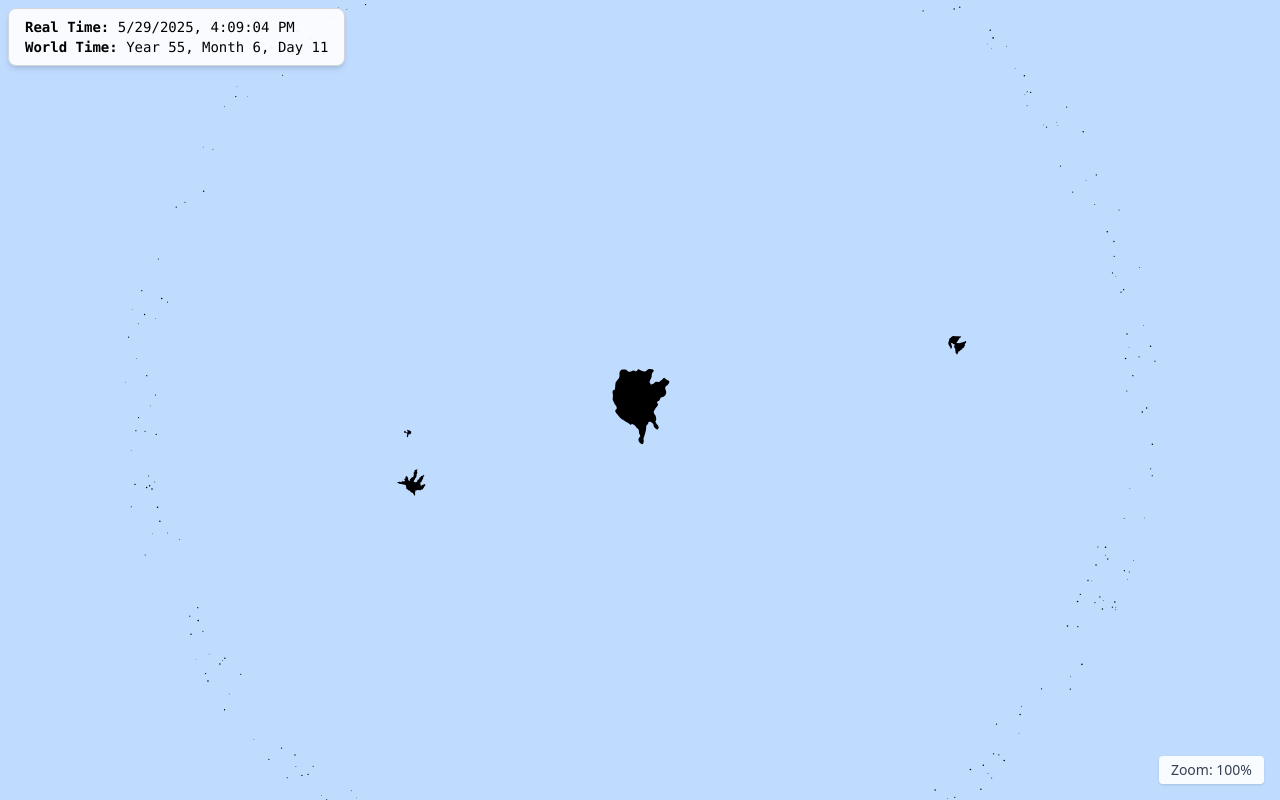
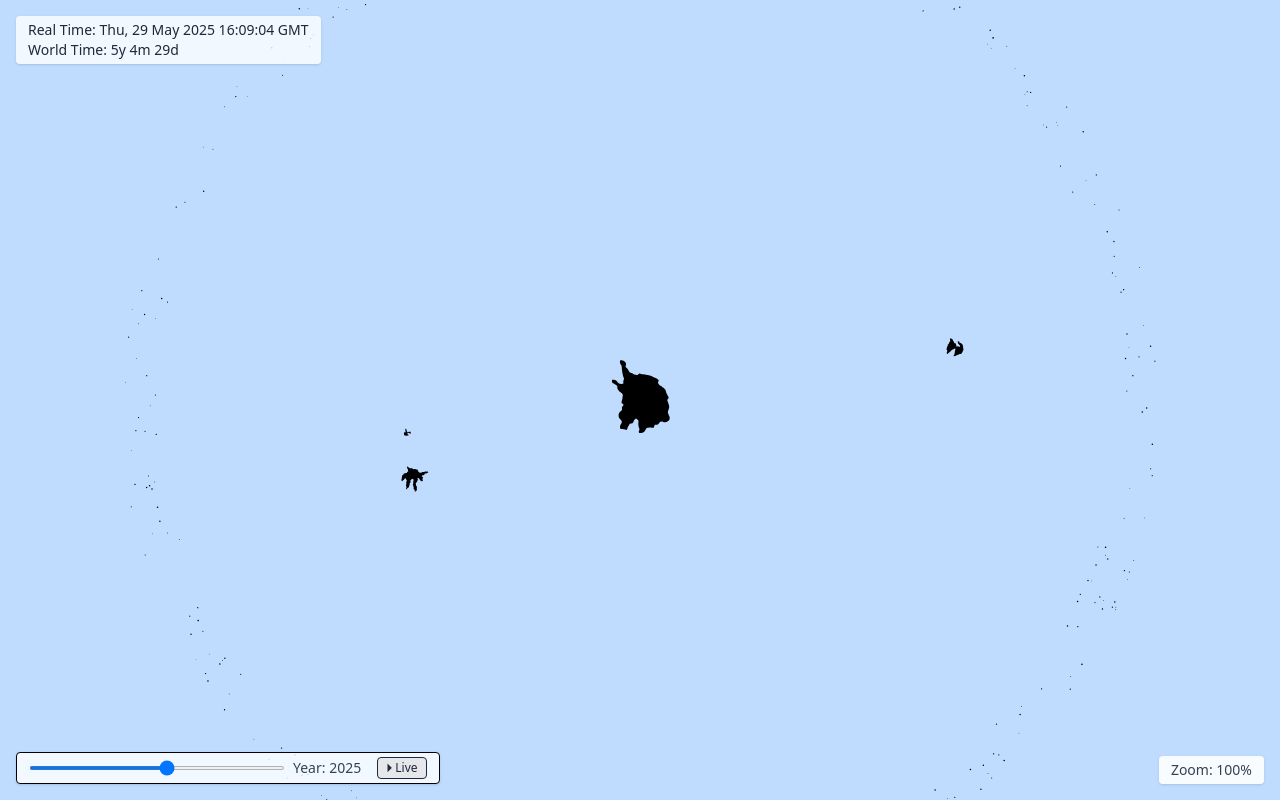
Before and after one commit to alex-stewart/orbital-ocean, a Preact app: page / in a window 1280 px wide. Built offline with nearby package versions, Linux system fonts and the light colour scheme.

Commit message:
timeline

```diff
--- a/public/data/islands.yml
+++ b/public/data/islands.yml
@@ -1,7 +1,7 @@
 central:
   id: central_island
   size: [100, 100]
-  spin_period_world_years: 50
+  spin_period_world_years: 10
 
 orbitals:
   - id: island_alpha
@@ -9,7 +9,7 @@ orbitals:
     orbit_radius: 300
     initial_angle: 0
     period_world_years: 1
-    spin_period_world_years: 50
+    spin_period_world_years: 10
 
     moons:
       - id: moon_alpha_1
@@ -17,14 +17,14 @@ orbitals:
         orbit_radius: 60
         initial_angle: 180
         period_world_years: 0.2
-        spin_period_world_years: 50
+        spin_period_world_years: 10
 
   - id: island_beta
     size: [30, 30]
     orbit_radius: 400
     initial_angle: 90
     period_world_years: 2
-    spin_period_world_years: 50
+    spin_period_world_years: 10
 
 asteroid_belts:
   - id: belt_alpha
--- a/src/App.jsx
+++ b/src/App.jsx
@@ -4,22 +4,22 @@ import { TimeHUD } from './components/TimeHUD.jsx';
 import { OrbitCanvas } from './components/OrbitCanvas.jsx';
 import { IslandInfoBox } from './components/IslandInfoBox.jsx';
 import { ZoomIndicator } from './components/ZoomIndicator.jsx';
-import { TIME_SCALE } from './utils/timeScale.js';
+import { TimelineBar } from './components/TimelineBar.jsx';
 
 export function App() {
   const [world, setWorld] = useState(null);
   const [zoom, setZoom] = useState(1);
   const [hoveredIsland, setHoveredIsland] = useState(null);
-
-  const [now, setNow] = useState(Date.now() / 1000);
+  const [realTime, setRealTime] = useState(Date.now() / 1000);
+  const [isLiveTime, setIsLiveTime] = useState(true);
 
   useEffect(() => {
+    if (!isLiveTime) return;
     const interval = setInterval(() => {
-      setNow(Date.now() / 1000);
+      setRealTime(Date.now() / 1000);
     }, 1000);
-
     return () => clearInterval(interval);
-  }, []);
+  }, [isLiveTime]);
 
   useEffect(() => {
     loadWorldYaml().then(setWorld);
@@ -27,16 +27,21 @@ export function App() {
 
   return (
     <div class="fixed inset-0 overflow-hidden">
-      <TimeHUD realTime={now} />
+      <TimeHUD realTime={realTime} />
       {world && (
         <OrbitCanvas
           world={world}
-          currentTime={now}
+          currentTime={realTime}
           hoveredIsland={hoveredIsland}
           setHoveredIsland={setHoveredIsland}
           setZoom={setZoom}
         />
       )}
+      <TimelineBar
+        realTime={realTime}
+        setRealTime={setRealTime}
+        setIsLiveTime={setIsLiveTime}
+      />
       <ZoomIndicator zoom={zoom} />
       {hoveredIsland && <IslandInfoBox island={hoveredIsland} />}
     </div>
--- a/src/components/TimeHUD.jsx
+++ b/src/components/TimeHUD.jsx
@@ -1,13 +1,15 @@
 import { getWorldTime } from '../utils/timeScale.js';
 
 export function TimeHUD({ realTime }) {
-  const world = getWorldTime(realTime);
-  const real = new Date(realTime * 1000).toLocaleString();
+  const date = new Date(realTime * 1000).toUTCString();
+  const worldTime = getWorldTime(realTime);
 
   return (
-    <div class="absolute top-2 left-2 bg-white/90 text-black text-sm font-mono rounded-lg px-4 py-2 shadow-md border border-gray-300">
-      <div><span class="font-semibold">Real Time:</span> {real}</div>
-      <div><span class="font-semibold">World Time:</span> Year {world.years}, Month {world.months + 1}, Day {world.days + 1}</div>
+    <div class="absolute top-4 left-4 bg-white/80 text-gray-800 px-3 py-1 rounded shadow text-sm">
+      <div>Real Time: {date}</div>
+      <div>
+        World Time: {worldTime.years}y {worldTime.months}m {worldTime.days}d
+      </div>
     </div>
   );
 }
--- /dev/null
+++ b/src/components/TimelineBar.jsx
@@ -0,0 +1,34 @@
+const MIN_REAL_TIME = 1577836800; // Jan 1, 2020
+const MAX_REAL_TIME = 1893456000; // Jan 1, 2030
+
+export function TimelineBar({ realTime, setRealTime, setIsLiveTime }) {
+  const year = new Date(realTime * 1000).getUTCFullYear();
+
+  const handleInput = (e) => {
+    setRealTime(parseFloat(e.target.value));
+    setIsLiveTime(false);
+  };
+
+  return (
+    <div class="absolute bottom-4 left-4 bg-white/80 rounded px-3 py-1 border text-sm shadow flex items-center gap-2 z-10">
+      <input
+        type="range"
+        min={MIN_REAL_TIME}
+        max={MAX_REAL_TIME}
+        value={realTime}
+        onInput={handleInput}
+        class="w-64 h-1"
+      />
+      <span class="text-gray-700 whitespace-nowrap">Year: {year}</span>
+      <button
+        onClick={() => {
+          setIsLiveTime(true);
+          setRealTime(Date.now() / 1000);
+        }}
+        class="ml-2 text-xs px-2 py-0.5 rounded border bg-gray-200 hover:bg-gray-300 text-gray-800"
+      >
+        ⏵ Live
+      </button>
+    </div>
+  );
+}
--- a/src/utils/timePhysics.js
+++ b/src/utils/timePhysics.js
@@ -7,10 +7,12 @@ export function computeOrbitalAngle({ initialAngle, periodWorldYears, realTimeSe
   return angle;
 }
 
-export function computeSpinAngle(currentWorldTime, spinPeriodYears) {
+export function computeSpinAngle(realTimeSeconds, spinPeriodYears) {
   if (!spinPeriodYears || spinPeriodYears <= 0 || spinPeriodYears === Infinity) return 0;
 
-  const secondsPerYear = 365 * 24 * 60 * 60;
-  const rotationFraction = (currentWorldTime / (spinPeriodYears * secondsPerYear)) % 1;
-  return rotationFraction * 360;
+  const worldSeconds = realTimeSeconds;
+  const worldYears = worldSeconds / TIME_SCALE;
+
+  const fraction = (worldYears % spinPeriodYears) / spinPeriodYears;
+  return fraction * 360;
 }
--- a/src/utils/timeScale.js
+++ b/src/utils/timeScale.js
@@ -1,7 +1,10 @@
-export const TIME_SCALE = 60 * 60 * 24 * 365; // 1 world year per real second
+export const TIME_SCALE = 60 * 60 * 24 * 365;
+
+const BASE_REAL_TIME = 1577836800;
 
 export function getWorldTime(realTimeSeconds) {
-  const worldYears = realTimeSeconds / TIME_SCALE;
+  const worldSeconds = realTimeSeconds - BASE_REAL_TIME;
+  const worldYears = worldSeconds / TIME_SCALE;
   const totalDays = worldYears * 365.25;
 
   const years = Math.floor(worldYears);
```
Also changed, not shown: src/components/IslandImage.jsx (+8 -1 lines).
